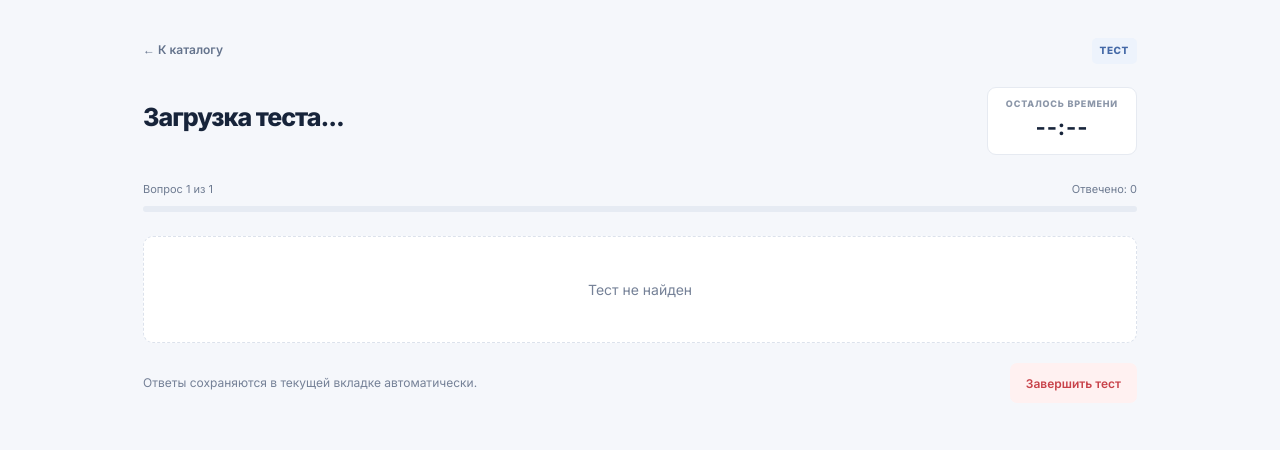
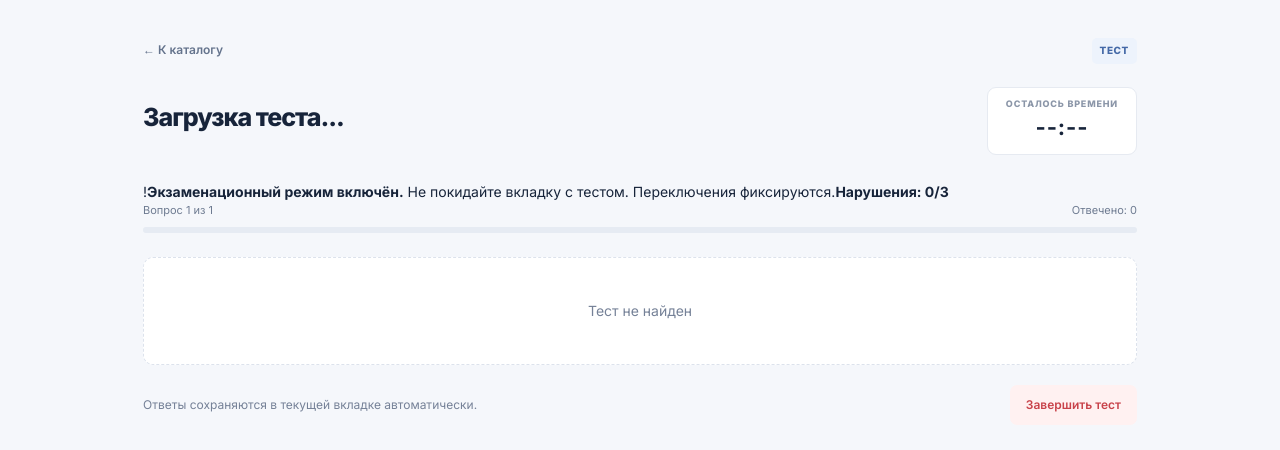
Before and after one commit to vladtrosko01/test-base, a plain HTML site: page test.html in a window 1280 px wide. Shown: the part 72-522 px from the top of the page. Drawn offline with Linux system fonts and the light colour scheme.

Commit message:
Add exam mode tab-switch warnings

```diff
--- a/test.html
+++ b/test.html
@@ -12,6 +12,7 @@
   <main class="container test-container">
     <div class="test-topline"><a class="back-link" href="index.html">← К каталогу</a><span id="testCategory" class="category-pill">ТЕСТ</span></div>
     <section class="test-heading"><div><h1 id="testTitle">Загрузка теста...</h1><p class="muted" id="testDescription"></p></div><div class="timer-box"><span class="timer-label">ОСТАЛОСЬ ВРЕМЕНИ</span><strong id="timer">--:--</strong></div></section>
+    <section id="integrityBanner" class="integrity-banner" role="status"><span class="integrity-icon">!</span><span><strong>Экзаменационный режим включён.</strong> Не покидайте вкладку с тестом. Переключения фиксируются.</span><b id="warningCounter">Нарушения: 0/3</b></section>
     <section class="progress-wrap"><div class="progress-meta"><span id="progressText">Вопрос 1 из 1</span><span id="answeredText">Отвечено: 0</span></div><div class="progress-track"><div id="progressBar" class="progress-bar"></div></div></section>
     <section class="question-layout">
       <aside class="question-sidebar"><h3>Навигация</h3><div id="questionNav" class="question-nav"></div><p class="sidebar-hint">Можно возвращаться к любому вопросу и менять ответ до завершения теста.</p></aside>
```
